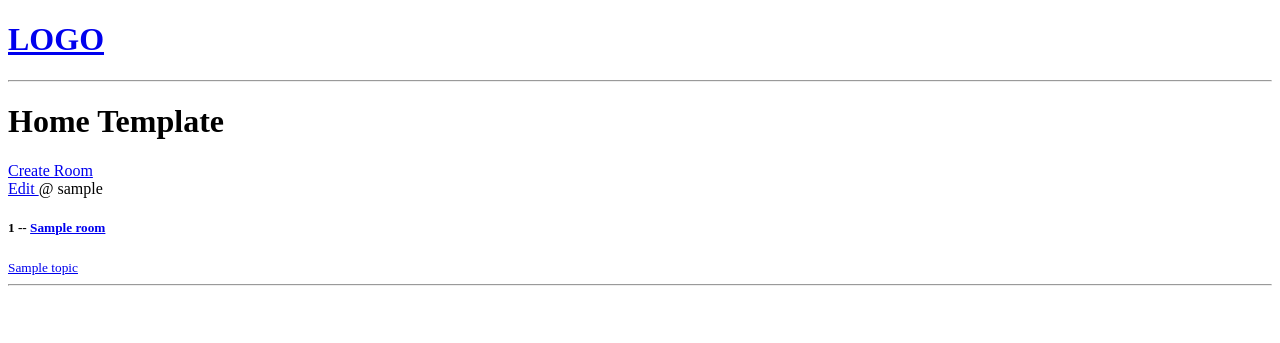
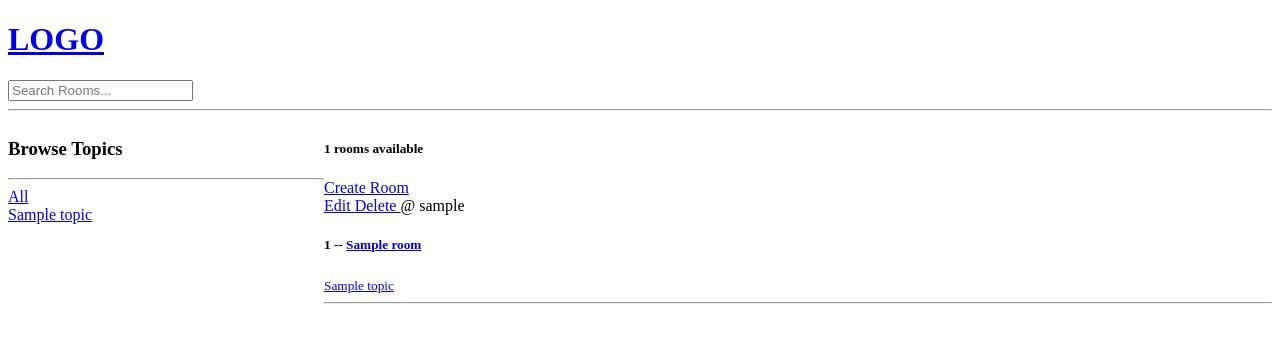
Before and after one commit to sumedhw/studybud, a Django app: template base/templates/base/home.html in a window 1280 px wide. Shown: the top 343 px of the page. Run offline with Django 4.2, Linux system fonts and the light colour scheme; the template is opened without the code that fills it: most values are stand-ins (such as "Sample title", 1, 10 or a date in 2020).

Commit message:
UI changes and rooms crud operation added

```diff
--- a/base/templates/base/home.html
+++ b/base/templates/base/home.html
@@ -3,16 +3,39 @@
 
 {% block content %}
 
-<h1> Home Template</h1
+<style>
+    .home-container{
+        display: grid;
+        grid-template-columns: 1fr 3fr;
+    }
+</style>
+
+
+<div class="home-container">
 
     <div>
+        <h3> Browse Topics </h3>
+        <hr>
 
+        <a href="{% url 'home' %}"> All </a>
+
+        {% for topic in topics %}
+            <div>
+                <a href="{% url 'home' %}?q={{topic.name}}"> {{ topic.name }}</a>
+            </div>
+        {% endfor %}
+
+    </div>
+
+    <div>
+        <h5> {{room_count}} rooms available</h5>
         <a href="{% url 'create-room' %}"> Create Room </a>
 
         <div>
             {% for room in rooms %}
             <div>
                 <a href="{% url 'update-room' room.id %}"> Edit </a>
+                <a href="{% url 'delete-room' room.id %}"> Delete </a>
                 <span>@ {{room.host.username}} </span>
                 <h5> {{room.id}} -- <a href="{% url 'room' room.id %}"> {{room.name}}</h5>
                 <small> {{room.topic.name}} </small>
@@ -21,7 +44,10 @@
             <hr>
 
             {% endfor %}
-    </div
+        </div>
+    </div>
+
+
 </div>
 
 {% endblock content %}
--- a/base/urls.py
+++ b/base/urls.py
@@ -6,5 +6,6 @@ urlpatterns = [
     path('room/<str:pk>', views.room, name="room"),
 
     path('create-room/', views.createRoom, name="create-room"),
-    path('update-room/<str:pk>', views.updateRoom, name="update-room")
+    path('update-room/<str:pk>', views.updateRoom, name="update-room"),
+    path('delete-room/<str:pk>', views.deleteRoom, name="delete-room")
 ]
--- a/templates/navbar.html
+++ b/templates/navbar.html
@@ -2,4 +2,8 @@
     <h1> LOGO </h1>
 </a>
 
+<form method="GET" action="{% url 'home' %}">
+    <input type="text" name="q" placeholder="Search Rooms...">
+</form>
+
 <hr>
```
Also changed, not shown: base/templates/base/delete.html (added, +13 -0 lines), base/views.py (+24 -3 lines), db.sqlite3. Lines whose indentation alone changed are shown as unchanged.
